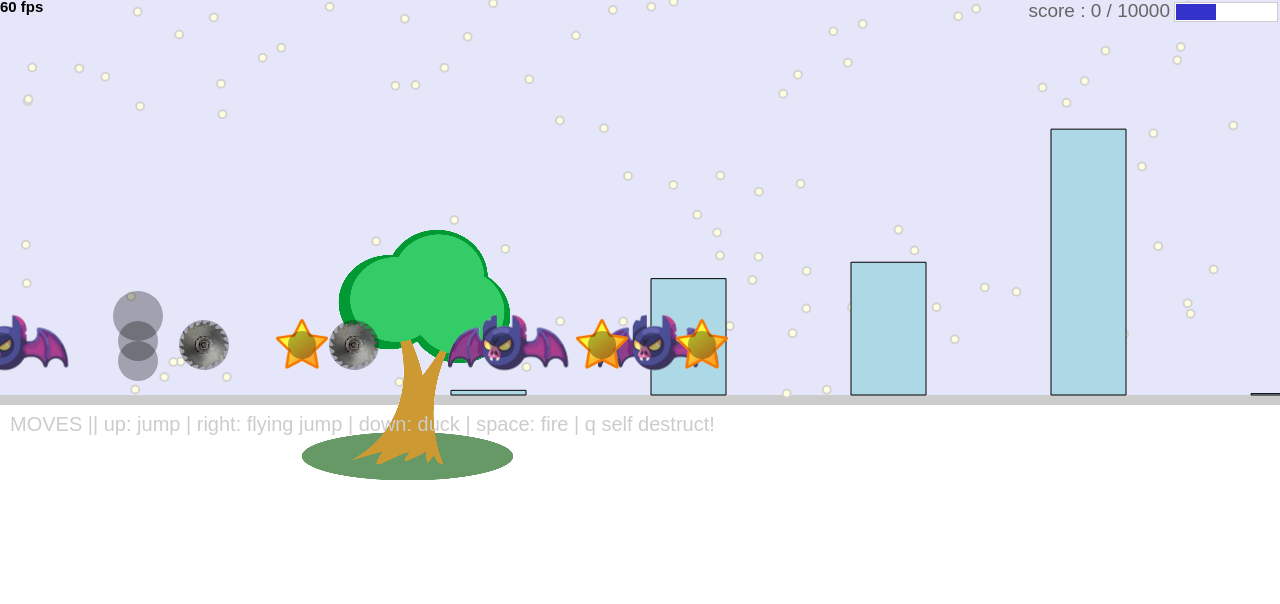
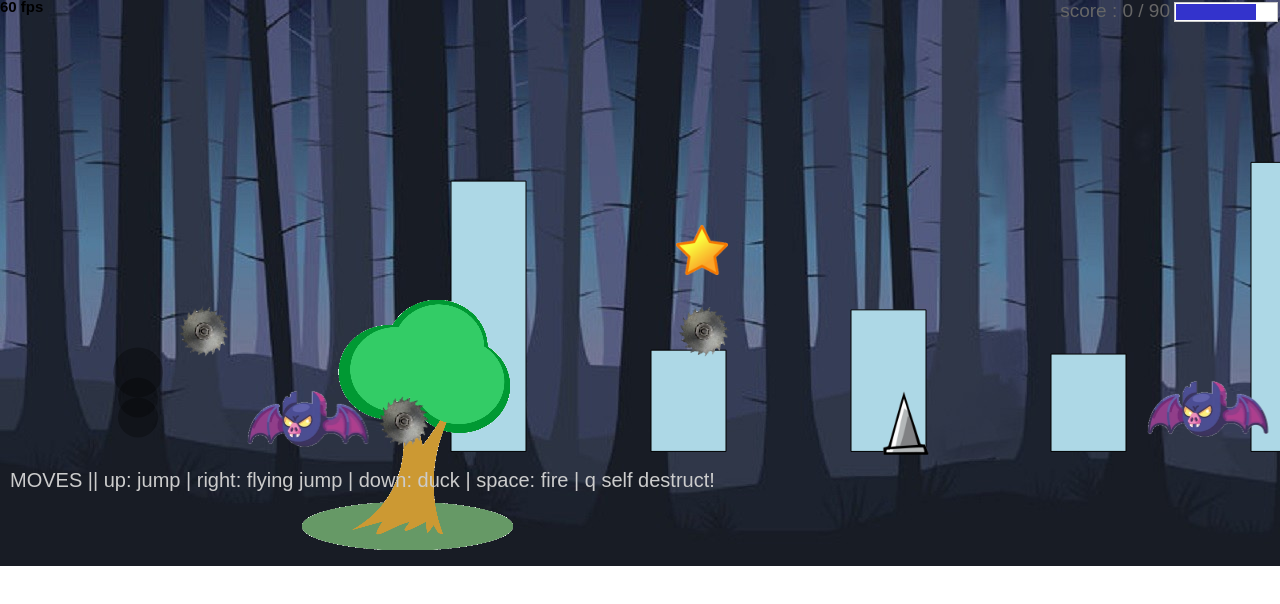
Before and after one commit to carlloe/carlloe.github.io, a website: page projects/runtime/index.html in a window 1280 px wide. Drawn offline with Linux system fonts and the light colour scheme.

Commit message:
Added background and spikes

```diff
--- a/projects/runtime/js/game.js
+++ b/projects/runtime/js/game.js
@@ -56,8 +56,8 @@
             }
         }
 
-        hud.setIntegrity(100);
-        hud.updateOf(10000);
+        hud.setIntegrity(100);//sets health fo the hud
+        hud.updateOf(90);//sets the score for the hud
 
         /* Create a new game item of the given type and hit radius. Each game
            item is a empty createjs container. To draw something for a game item
--- a/projects/runtime/js/level01.js
+++ b/projects/runtime/js/level01.js
@@ -16,22 +16,45 @@ var level01 = function (window) {
             "number": 1,
             "speed": -3,
             "gameItems": [
-                { "type": "sawblade", "x": 400, "y": groundY - 50},
-                { "type": "sawblade", "x": 800, "y": groundY - 50},
-                { "type": "sawblade", "x": 950, "y": groundY - 50},
+                { "type": "sawblade", "x": 500, "y": groundY - 30},
+                { "type": "sawblade", "x": 800, "y": groundY -120},
+                { "type": "sawblade", "x": 1000, "y": groundY - 30},
+                { "type": "sawblade", "x": 1300, "y": groundY - 120},
+                { "type": "sawblade", "x": 2400, "y": groundY - 30},
+                { "type": "sawblade", "x": 2200, "y": groundY - 120},
+                { "type": "sawblade", "x": 2600, "y": groundY - 120},
+                { "type": "sawblade", "x": 3500, "y": groundY - 120},
+                { "type": "sawblade", "x": 3800, "y": groundY - 120},
+                { "type": "sawblade", "x": 4000, "y": groundY - 120},
+                { "type": "sawblade", "x": 4800, "y": groundY - 120},
+                { "type": "sawblade", "x": 5000, "y": groundY - 30},
+                { "type": "sawblade", "x": 5500, "y": groundY - 30},
+                { "type": "sawblade", "x": 5700, "y": groundY - 120},
+                { "type": "sawblade", "x": 5900, "y": groundY - 120},
 
-                { "type": "enemy", "x": 300, "y": groundY - 50},
-                { "type": "enemy", "x": 800, "y": groundY - 50},
-                { "type": "enemy", "x": 950, "y": groundY - 50},
+                { "type": "spike", "x": 1500, "y": groundY - 20},
+                { "type": "spike", "x": 3200, "y": groundY - 20},
+                { "type": "spike", "x": 3000, "y": groundY - 20},
+                { "type": "spike", "x": 6200, "y": groundY - 20},
+                { "type": "spike", "x": 4200, "y": groundY - 20},
+                { "type": "spike", "x": 4600, "y": groundY - 20},
 
-                { "type": "reward", "x": 600, "y": groundY - 50},
-                { "type": "reward", "x": 900, "y": groundY - 50},
-                { "type": "reward", "x": 1000, "y": groundY - 50},
+                { "type": "enemy", "x": 600, "y": groundY - 30},
+                { "type": "enemy", "x": 1500, "y": groundY - 40},
+                { "type": "enemy", "x": 2000, "y": groundY - 50},
+                { "type": "enemy", "x": 2400, "y": groundY - 60},
+                { "type": "enemy", "x": 2800, "y": groundY - 30},
+                { "type": "enemy", "x": 3400, "y": groundY - 60},
+
+
+                { "type": "reward", "x": 2600, "y": groundY - 50},
+                { "type": "reward", "x": 1800, "y": groundY - 30},
+                { "type": "reward", "x": 1000, "y": groundY - 200},
             ]
         };
         window.levelData = levelData;
         // set this to true or false depending on if you want to see hitzones
-        game.setDebugMode(true);
+        game.setDebugMode(false);
 
         // TODO 6 and on go here
         // BEGIN EDITING YOUR CODE HERE
@@ -39,7 +62,7 @@ var level01 = function (window) {
 
         function createSawBlade(x, y){ //this function creates sawblades in the game
             var hitZoneSize = 25; //creates the size of the hitzone
-            var damageFromObstacle = 10; //how much damage the objext inflicts
+            var damageFromObstacle = 20; //how much damage the objext inflicts
             var sawBladeHitZone = game.createObstacle(hitZoneSize, damageFromObstacle); //creates the obstacle
             sawBladeHitZone.x = x; //x value of the hitzone
             sawBladeHitZone.y = y; //y vaulue of the hitzone
@@ -57,7 +80,7 @@ var level01 = function (window) {
             var redSquare = draw.bitmap("img/bat.png"); //draws a bat and stores it in varibale redSquare
             redSquare.x = -118; //align square x position
             redSquare.y = -65; //align square y position
-            enemy.addChild(redSquare);
+            enemy.addChild(redSquare);//adds the image into the game
             enemy.scaleX = 0.5 //changes the x scale of the enemy
             enemy.scaleY = 0.5; //changes the y scale of the enemy
 
@@ -70,7 +93,7 @@ var level01 = function (window) {
             //this function dectects if the enemy collides with hallie and executes health decrease
             enemy.onPlayerCollision = function() {
                 game.changeIntegrity(-50) //decreases your health
-                console.log('The enemy has hit Halle');
+                console.log('The enemy has hit Halle'); //prints to console log that the enemy hit halle
             };
 
             //this function detects if the projectile collides with the enemy and it will increase the score
@@ -85,8 +108,8 @@ var level01 = function (window) {
             blueSquare.x = -130; //align square x position
             blueSquare.y = -130; //align square y position
             reward.addChild(blueSquare);
-            reward.scaleX = 0.2
-            reward.scaleY = 0.2
+            reward.scaleX = 0.2 //changes the x scale of the reward
+            reward.scaleY = 0.2 //changes the y scale of the reward
 
             reward.x = x; //determines x position of the reward
             reward.y = y; //changes the y position of the reward minus 50 pixels of groundY
@@ -107,7 +130,26 @@ var level01 = function (window) {
             };
         };
 
-            for(var i = 0; i < levelData.gameItems.length; i++){
+            function createSpike(x, y){ //this function creates spikes in the game
+                var hitZoneSize = 25; //creates the size of the hitzone
+                var damageFromObstacle = 15; //how much damage the objext inflicts
+                var spikeHitZone = game.createObstacle(hitZoneSize, damageFromObstacle); //creates the obstacle
+                spikeHitZone.x = x; //x value of the hitzone
+                spikeHitZone.y = y; //y vaulue of the hitzone
+                game.addGameItem(spikeHitZone);  //adds the hitzone to the game
+
+                var obstacleImage = draw.bitmap('img/spikes.png'); //draws the image and stores it in the variable obstacleImage
+                spikeHitZone.addChild(obstacleImage);  //adds the image to the hitzone so we can see it
+                obstacleImage.x = -30 //lines up the x of the image with the hitzone
+                obstacleImage.y = -40 //lines up the y of the image with the hitzone
+                spikeHitZone.rotationalVelocity = 0; //rotates the spikes 0 pixels
+                obstacleImage.scaleX = 0.2;//changes the x scale of the spikes
+                obstacleImage.scaleY = 0.2; //changes the y scale of the spikes
+            }
+
+
+
+            for(var i = 0; i < levelData.gameItems.length; i++){ //A loop that is iterating to creat sawblades, enemies, and rewards
                var gameItem = levelData.gameItems[i];
 
                if (gameItem.type === "sawblade"){ //detects if sawblade was called
@@ -119,6 +161,9 @@ var level01 = function (window) {
                if (gameItem.type === "reward"){ //detects if reward was called
                    createReward(gameItem.x, gameItem.y) //creates reward whenever that gameItem.type is used
                 }
+                if (gameItem.type === "spike"){ //detects if spikes was called
+                    createSpike(gameItem.x, gameItem.y) //creates spikes whenever that gameItem.type is used
+                 }
             }
         // DO NOT EDIT CODE BELOW HERE
     }
--- a/projects/runtime/js/view/background.js
+++ b/projects/runtime/js/view/background.js
@@ -38,30 +38,29 @@ var background = function (window) {
             // TODO: 2 - Part 2
             // this fills the background with a obnoxious yellow
             // you should modify this to suit your game
-            var backgroundFill = draw.rect(canvasWidth,groundY,'lavender');//creates a variable callsed backgroundFill that will create a background color for the game
+            var backgroundFill = draw.bitmap('img/back.jpg');//creates a variable callsed backgroundFill that will create a background color for the game
             background.addChild(backgroundFill);//adds background
-
             // TODO: 3 - Add a moon and starfield
 
             var moon = draw.bitmap('img/moon.png');//holds image of moon
-            moon.x = 1300;//holds the x value (left to right)
-            moon.y = 10;//hold the y value (up and down)
-            moon.scaleX = 0.8;//changes x scale of the moon
-            moon.scaleY = 0.8;//changes y scale of the moon
+            moon.x = 1700;//holds the x value (left to right)
+            moon.y = 40;//hold the y value (up and down)
+            moon.scaleX = 0.2;//changes x scale of the moon
+            moon.scaleY = 0.2;//changes y scale of the moon
             background.addChild(moon);//adds moon to the background
 
-            for(var i = 0; i <= 100; i++){
-                var circle = draw.circle(4,'LightYellow','LightGray',2);
+           /* for(var i = 0; i <= 100; i++){ //creates a loop that will make 100 circles
+                var circle = draw.circle(4,'LightYellow','LightGray',2);//determines the color and size of the circles
                 circle.x = canvasWidth*Math.random();//creates a random x position within the canvas width for the circle
                 circle.y = groundY*Math.random();//creates a random y position within the canvas width for the circle
                 background.addChild(circle);//add the circles to the background
-            }
+            } */
 
 
             // TODO 5: Part 1 - Add buildings!     Q: This is before TODO 4 for a reason! Why? //so that the tree is in front of the buildings
             //everytime this loops runs it creates a building with an x and y value and pushes it to the buildings array
             for(var i=0;i<5;++i) {
-                var buildingHeight = 300*Math.random();
+                var buildingHeight = 300*Math.random(); //creates random building heights
                 var building = draw.rect(75,buildingHeight,'lightBlue','Black',1);//declares a variable called building which will hold each building
                 building.x = 600 + 200*i;//adds 200 pixels to the x value everytime loop runs
                 building.y = groundY-buildingHeight;//sets the buildings y position subtracting the height of the building from groundY
@@ -73,7 +72,7 @@ var background = function (window) {
 
             tree = draw.bitmap('img/tree.png');//holds the image of the tree
             tree.x = 600;//changes the x position of the tree
-            tree.y = 230;//changes the y position of the tree
+            tree.y = 300;//changes the y position of the tree
             background.addChild(tree);//adds the tree to the background
 
         } // end of render function - DO NOT DELETE
@@ -91,18 +90,18 @@ var background = function (window) {
 
             tree.x = tree.x - 1;//takes the current value of tree.x and subtracts 1 pixel/60 seconds
 
-            if(tree.x < -200) {
+            if(tree.x < -200) { //creates an if statement making the tree go to the other side of the cnavas once it reaches a certain value
                 tree.x = canvasWidth;
             }
 
 
             // TODO 5: Part 2 - Parallax
 
-            for (var i = 0; i < buildings.length; i++) {
+            for (var i = 0; i < buildings.length; i++) { //loop that creates 5 buildings that will have random heights and move slowly to the left
                  buildings[i].x = buildings[i].x - 0.5;
 
                  if(buildings[i].x < -200) {
-                    buildings[i].x = canvasWidth;
+                    buildings[i].x = canvasWidth;  //creates an if statement making the buildings go to the other side of the cnavas once it reaches a certain value
                 }
             }
 
--- a/projects/runtime/js/view/ground.js
+++ b/projects/runtime/js/view/ground.js
@@ -14,7 +14,7 @@
         render();
 
         app.addResizeable(ground);
-        ground.y = (canvas.height - ground.getBounds().height) / 2;
+        ground.y = (canvas.height - ground.getBounds().height) / 1.75;
         app.view.addChild(ground);
 
         function render() {
```
Also changed, not shown: projects/runtime/index.html (+1 -1 lines), projects/runtime/img/back.jpg (added), projects/runtime/img/spikes.png (added).
